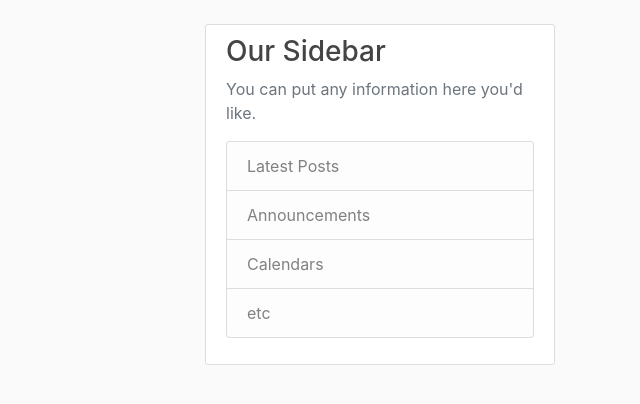
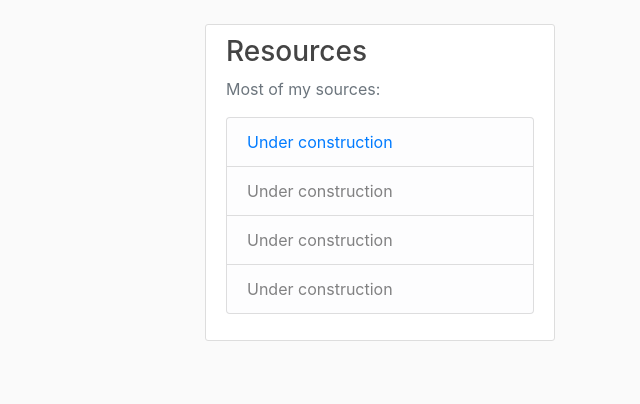
Before and after one commit to Nebotxavi/Django_Portfolio-django_help, a Django app: page / in a window 1280 px wide. Shown: the part 56-460 px from the top of the page, without its empty margins (640-1280 px from the left). Run offline with Django 3.2, Linux system fonts and the light colour scheme; data that the repository does not hold is empty; some libraries are stand-ins or nearby versions.

Commit message:
Fix links, under construction and debug setup

```diff
--- a/blog/templates/blog/base.html
+++ b/blog/templates/blog/base.html
@@ -61,13 +61,13 @@
             </div>
             <div class="col-md-4">
                 <div class="content-section">
-                    <h3>Our Sidebar</h3>
-                    <p class='text-muted'>You can put any information here you'd like.
+                    <h3>Resources</h3>
+                    <p class='text-muted'>Most of my sources:
                         <ul class="list-group">
-                            <li class="list-group-item list-group-item-light">Latest Posts</li>
-                            <li class="list-group-item list-group-item-light">Announcements</li>
-                            <li class="list-group-item list-group-item-light">Calendars</li>
-                            <li class="list-group-item list-group-item-light">etc</li>
+                            <li class="list-group-item list-group-item-light"><a href="#">Under construction</a></li>
+                            <li class="list-group-item list-group-item-light">Under construction</li>
+                            <li class="list-group-item list-group-item-light">Under construction</li>
+                            <li class="list-group-item list-group-item-light">Under construction</li>
                         </ul>
                     </p>
                 </div>
--- a/blog/templates/blog/post_detail.html
+++ b/blog/templates/blog/post_detail.html
@@ -8,7 +8,7 @@
     <img class="rounded-circle article-img" src="{{ post.author.profile.image.url }}">
     <div class="media-body">
         <div class="article-metadata">
-            <a class="mr-2" href="#">{{ post.author }}</a>
+            <a class="mr-2" href="{% url 'user_posts' post.author %}">{{ post.author }}</a>
             <small class="text-muted">{{ post.date|date:'M d, Y H:i' }}</small>
             {% if post.author == user %}
             <div>
--- a/django_help/settings.py
+++ b/django_help/settings.py
@@ -26,7 +26,8 @@ SECRET_KEY = os.environ.get('SECRET_KEY')
 
 
 # SECURITY WARNING: don't run with debug turned on in production!
-DEBUG = (os.environ.get('DEBUT_VALUE')) == 'True'
+
+DEBUG = (os.environ.get('DEBUG_VALUE')) == 'True'
 
 ALLOWED_HOSTS = ['django-help.herokuapp.com']
 
```
